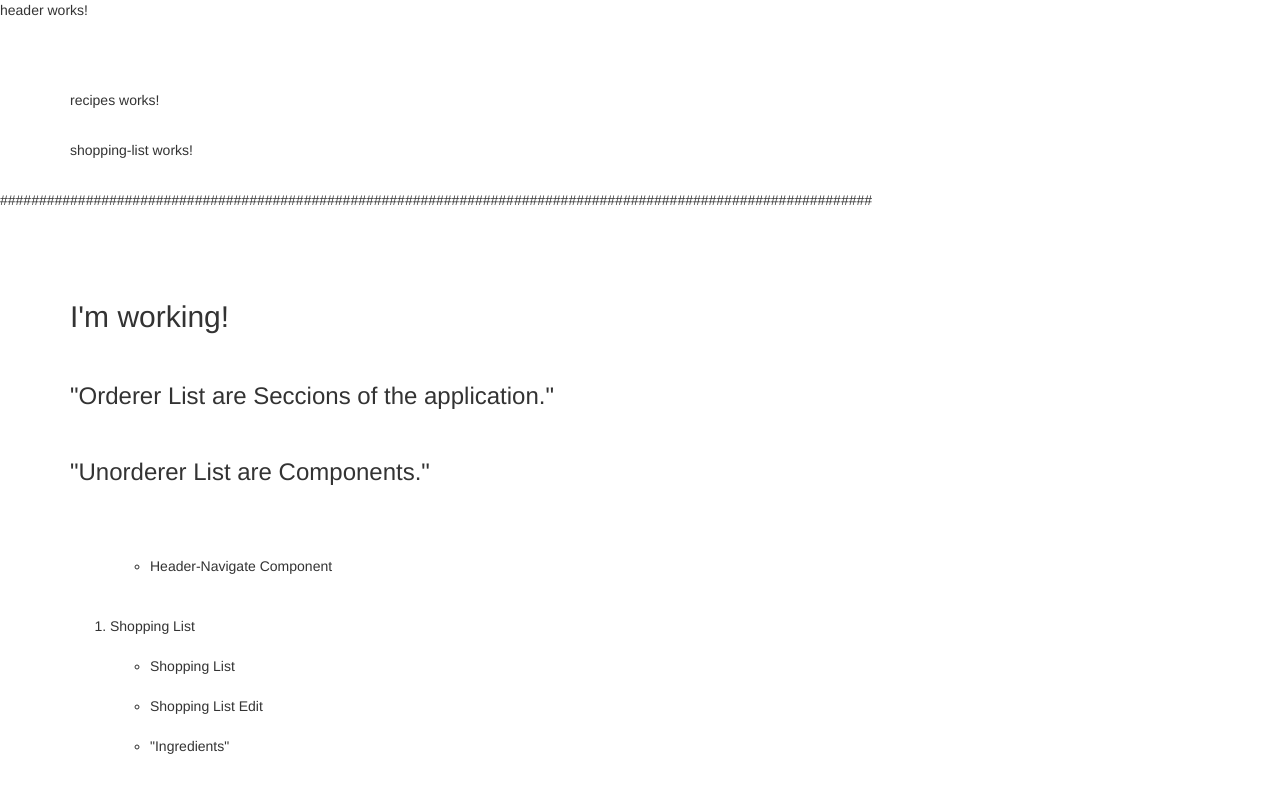
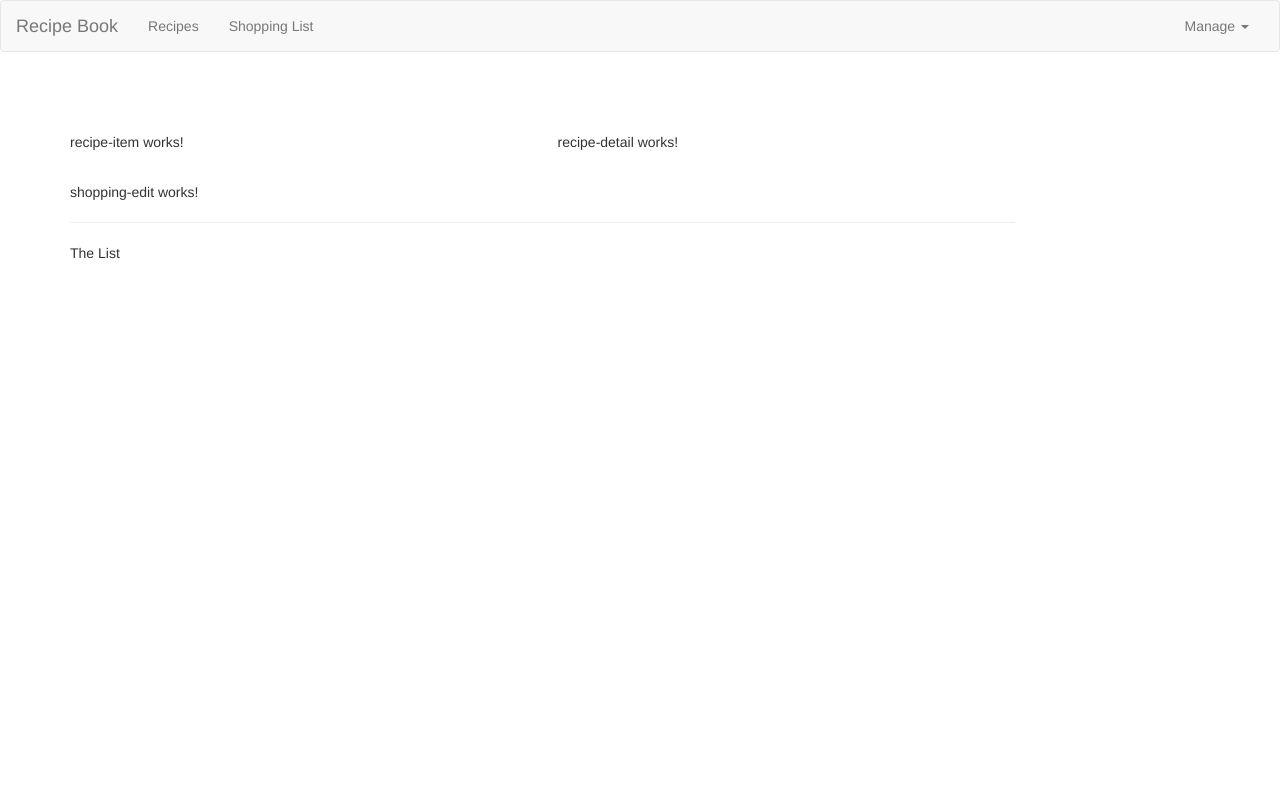
Before and after one commit to ArielPrez/Recipe-Store, an Angular app: page / in a window 1280 px wide. Shown: the top 800 px of the page. Built offline with nearby package versions, Linux system fonts and the light colour scheme.

Commit message:
Header appearance created.

```diff
--- a/src/app/app.component.html
+++ b/src/app/app.component.html
@@ -10,45 +10,4 @@
         </div>
     </div>
 </div>
-
-<p>################################################################################################################</p>
-
-<div class="container">
-    <div class="row">
-        <div class="col-md-12">
-            <h2>I'm working!</h2>
-            <h3>"Orderer List are Seccions of the application."</h3>
-            <h3>"Unorderer List are Components."</h3>
-            <ol>
-                <ul>
-                    <li>Header-Navigate Component
-                      </li>
-                  </ul>
-                  <li>Shopping List
-                      <ul>
-                          <li>Shopping List
-                            </li>
-                          <li>Shopping List Edit
-                            </li>
-                          <li>"Ingredients"
-                            </li>
-                      </ul>
-                    </li>
-                    <li>Recipe Book
-                        <ul>
-                           <li>Recipe Item
-                             </li>
-                        </ul>
-                        <ul>
-                          <li>Recipe Component
-                          </li>
-                          <li>Recipe List
-                          </li>
-                          <li>Recipe Detail
-                          </li>
-                      </ul>
-                  </li>
-            </ol>
-        </div>
-    </div>
-</div>
+<!-- <app-structure-order></app-structure-order> -->
--- a/src/app/app.module.ts
+++ b/src/app/app.module.ts
@@ -11,6 +11,7 @@
 import { RecipeItemComponent } from './recipes/recipe-list/recipe-item/recipe-item.component';
 import { ShoppingListComponent } from './shopping-list/shopping-list.component';
 import { ShoppingEditComponent } from './shopping-list/shopping-edit/shopping-edit.component';
+import { StructureOrderComponent } from './structure-order/structure-order.component';
 
 @NgModule({
   declarations: [
@@ -21,7 +22,8 @@
     RecipeDetailComponent,
     RecipeItemComponent,
     ShoppingListComponent,
-    ShoppingEditComponent
+    ShoppingEditComponent,
+    StructureOrderComponent
   ],
   imports: [
     BrowserModule,
--- a/src/app/header/header.component.html
+++ b/src/app/header/header.component.html
@@ -1 +1,27 @@
-<p>header works!</p>
+<div class="navbar navbar-default">
+    <div class="container-fluid">
+        <div class="navbar-header">
+            <a href="#" class="navbar-brand">
+                Recipe Book
+            </a>
+        </div>
+        <div class="collapse navbar-collapse">
+            <ul class="nav navbar-nav">
+                <li><a href="#">Recipes</a> </li>
+                <li><a href="#">Shopping List</a></li>
+            </ul>
+            <ul class="nav navbar-nav navbar-right">
+                <li class="dropdown">
+                    <a href="#" class="dropdown-toggle" role="button">
+                        Manage
+                        <span class="caret"></span>
+                    </a>
+                    <ul class="dropdown-menu">
+                        <li><a href="#">Save Data</a></li>
+                        <li><a href="#">Fetch Data</a></li>
+                    </ul>
+                </li>
+            </ul>
+        </div>
+    </div>
+</div>
--- a/src/app/recipes/recipe-list/recipe-list.component.html
+++ b/src/app/recipes/recipe-list/recipe-list.component.html
@@ -1 +1 @@
-<p>recipe-list works!</p>
+<app-recipe-item></app-recipe-item>
--- a/src/app/recipes/recipes.component.html
+++ b/src/app/recipes/recipes.component.html
@@ -1 +1,8 @@
-<p>recipes works!</p>
+<div class="row">
+    <div class="col-md-5">
+        <app-recipe-list></app-recipe-list>
+    </div>
+    <div class="col-md-7">
+        <app-recipe-detail></app-recipe-detail>
+    </div>
+</div>
--- a/src/app/shopping-list/shopping-list.component.html
+++ b/src/app/shopping-list/shopping-list.component.html
@@ -1 +1,7 @@
-<p>shopping-list works!</p>
+<div class="row">
+    <div class="col-xs-10">
+        <app-shopping-edit></app-shopping-edit>
+        <hr>
+        <p>The List</p>
+    </div>
+</div>
--- /dev/null
+++ b/src/app/structure-order/structure-order.component.html
@@ -0,0 +1,41 @@
+<p>################################################################################################################</p>
+
+<div class="container">
+    <div class="row">
+        <div class="col-md-12">
+            <h2>I'm working!</h2>
+            <h3>"Orderer List are Seccions of the application."</h3>
+            <h3>"Unorderer List are Components."</h3>
+            <ol>
+                <ul>
+                    <li>Header-Navigate Component
+                      </li>
+                  </ul>
+                  <li>Shopping List
+                      <ul>
+                          <li>Shopping List
+                            </li>
+                          <li>Shopping List Edit
+                            </li>
+                          <li>"Ingredients"
+                            </li>
+                      </ul>
+                    </li>
+                    <li>Recipe Book
+                        <ul>
+                           <li>Recipe Item
+                             </li>
+                        </ul>
+                        <ul>
+                          <li>Recipe Component
+                          </li>
+                          <li>Recipe List
+                          </li>
+                          <li>Recipe Detail
+                          </li>
+                      </ul>
+                  </li>
+            </ol>
+        </div>
+    </div>
+</div>
--- /dev/null
+++ b/src/app/structure-order/structure-order.component.ts
@@ -0,0 +1,15 @@
+import { Component, OnInit } from '@angular/core';
+
+@Component({
+  selector: 'app-structure-order',
+  templateUrl: './structure-order.component.html',
+  styleUrls: ['./structure-order.component.css']
+})
+export class StructureOrderComponent implements OnInit {
+
+  constructor() { }
+
+  ngOnInit(): void {
+  }
+
+}
```
Also changed, not shown: src/app/structure-order/structure-order.component.css (added).
